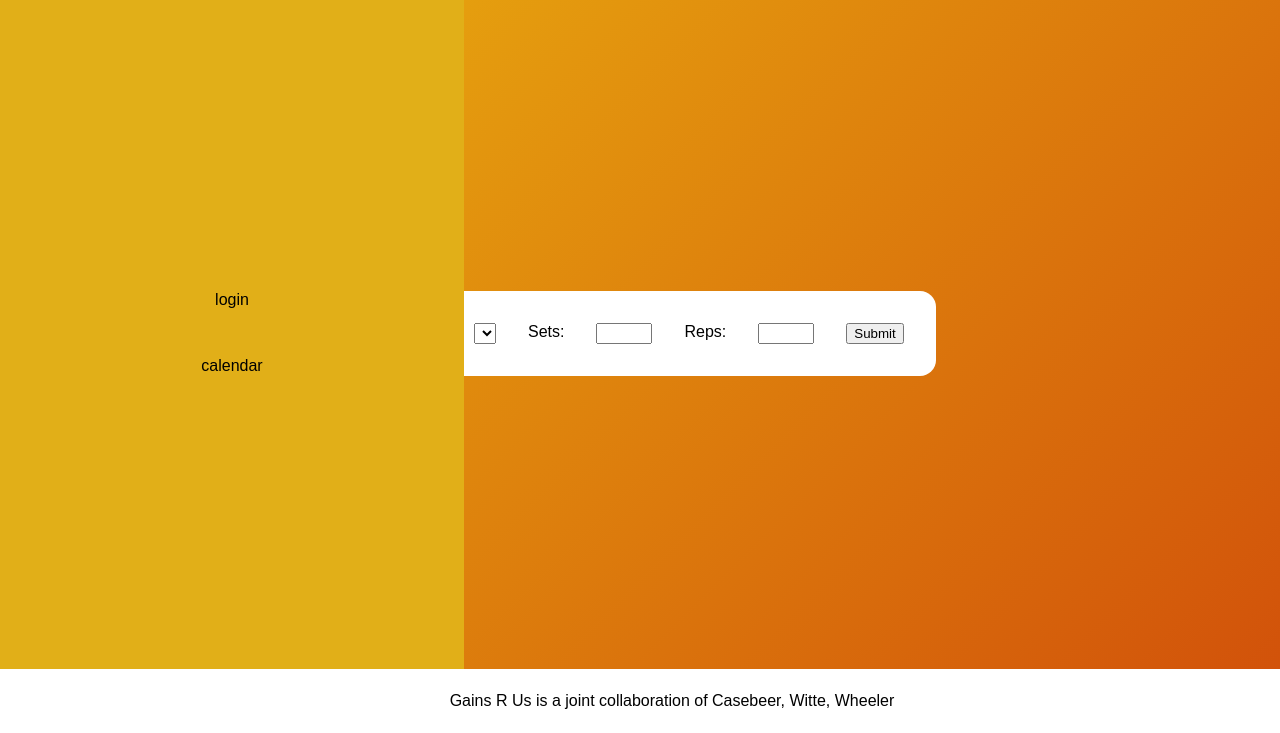
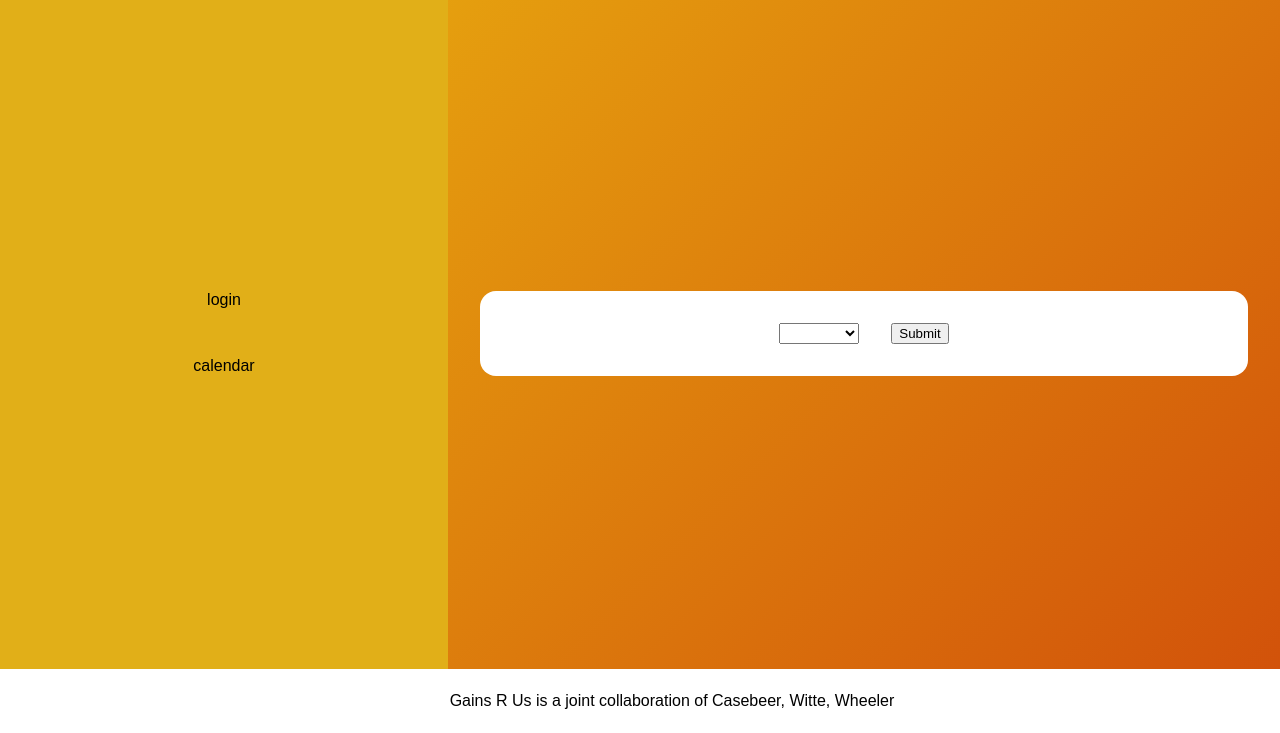
Before and after one commit to MasonCasebeer/gains-r-us, a plain HTML site: page nginx/index.html in a window 1280 px wide. Shown: the part 67-800 px from the top of the page. Drawn offline with Linux system fonts and the light colour scheme.

Commit message:
workout submission

```diff
--- a/nginx/index.css
+++ b/nginx/index.css
@@ -8,6 +8,17 @@ body{
   align-items:center;
 }
 
+.main-content {
+    position: absolute;
+    display: flex;
+    top: 64px;
+    bottom: 64px;
+    justify-content: flex-start;
+    align-items: center;
+    width: 100%;
+    height: 100vh-128px;
+}
+
 .navbar{
     position: fixed;
     top: 0;
@@ -15,6 +26,7 @@ body{
 
     width: 100%;
     height: 64px;
+    flex: 1;
 
     display: flex;
     justify-content: flex-start;
@@ -28,12 +40,11 @@ body{
 }
 
 .sidebar {
-    position: fixed;
-    top: 64px;
+    position: relative;
     left: 0;
 
-    width: 400px;
-    height: calc(100vh - 128px);
+    width: 30%;
+    height: 100%;
 
     display: flex;
     flex-direction: column;
@@ -48,12 +59,18 @@ body{
 }
 
 .log {
+    position: relative;
+    overflow: auto;
     display: flex;
     flex-wrap: wrap;
+    width: 60%;
+    flex: 1;
     justify-content: center;
+
     background-color: #ffffff;
     border-radius: 1em;
     padding: 2em;
+    margin: 0 2em;
     gap: 1em;
 }
 #bottom-content {
--- a/nginx/index.html
+++ b/nginx/index.html
@@ -19,6 +19,8 @@
         </ul>
     </nav>
 
+
+    <div class="main-content">
         <div class="sidebar">
 
             <div class = "login">
@@ -31,15 +33,19 @@
 
         </div>
 
-    <div class="main-content">
         <div class ="log">
-            <label for="fexercise"> Exercise: </label><br>
+            <script src = 'script/log.js'></script>
+            <!-- <select name="fworkout  "> Workout: </label><br>
+                <option value="leg"> Leg Day </option>
+                <option value="upper"> Upper Body </option>
+                <option value="pull"> Pull Day </option>
+
             <select name="fexercise"></select> <br>
             <label for="fsets"> Sets: </label><br>
             <input type="number" id="fsets" name="fsets" min="1" max="99"> <br>
             <label for="freps"> Reps: </label><br>
             <input type="number" id="freps" name="freps" min="1" max="99"> <br>
-            <input type="submit">
+            <input type="submit">  -->
         </div>
     </div>
 
--- /dev/null
+++ b/nginx/script/log.js
@@ -0,0 +1,78 @@
+const workout1 = {
+    name: 'Push Day',
+    exercises: [
+        "Bench",
+        "Curl",
+        "OHP"
+    ]
+}
+
+const workout2 = {
+    name: 'Pull Day',
+    exercises: [
+        "Row",
+        "Lat Pulldown",
+        "Barbell Curl"
+    ]
+}
+
+const workouts = [workout1,workout2]
+
+arrayLength = workouts.length;
+
+const component = document.querySelector(".log");
+
+const log = () => {
+    const form = document.createElement("form");
+    const selector = document.createElement("select");
+    const submit = document.createElement("input");
+    submit.type = "submit";
+    submit.value = "Submit";
+    selector.name = "workout";
+    selector.appendChild(document.createElement("option"));
+
+    const label = document.createElement("label");
+    for (let i = 0; i < arrayLength; i++) {
+        const workout = document.createElement("option");
+        workout.value = i;
+        workout.innerHTML = workouts[i].name;
+        selector.appendChild(workout);
+    }
+
+    selector.addEventListener("change", (event) => {
+        form.replaceChildren();
+        const index = event.target.value;
+        const workout = workouts[event.target.value];
+        for (let j = 0; j < workouts[index].exercises.length; j++) {
+            const label = document.createElement("label");
+            label.for = workout;
+            const setlabel = document.createElement("label");
+            const replabel = document.createElement("label");
+            const weightlabel = document.createElement("label");
+            setlabel.innerHTML = "Sets:";
+            replabel.innerHTML = "Reps:";
+            weightlabel.innerHTML = "Weight:";
+            const sets = document.createElement("input");
+            const reps = document.createElement("input");
+            const weight = document.createElement("input");
+            sets.setAttribute('id', workout + '-sets');
+            reps.setAttribute('id', workout + '-reps');
+            weight.setAttribute('id', workout + '-weight');
+
+            label.innerHTML = workout.exercises[j] + ": ";
+            form.appendChild(label);
+            form.appendChild(setlabel);
+            form.appendChild(sets);
+            form.appendChild(replabel);
+            form.appendChild(reps);
+            form.appendChild(weightlabel);
+            form.appendChild(weight);
+            form.appendChild(document.createElement("br"));
+        }
+    });
+    component.appendChild(selector);
+    component.appendChild(form);
+    component.appendChild(submit);
+}
+
+log();
```
Also changed, not shown: nginx/script/index.js (added). Lines whose indentation alone changed are shown as unchanged.
